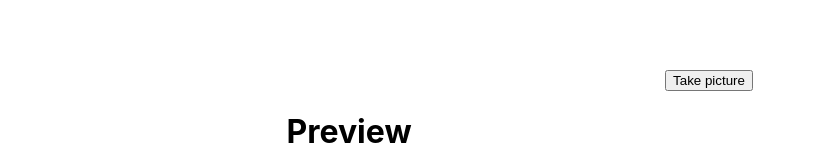
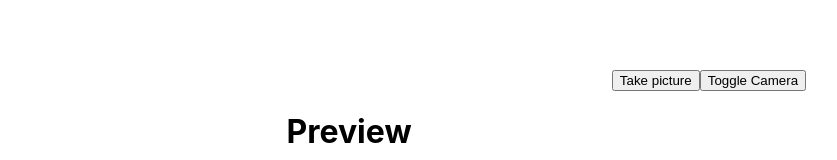
Before and after one commit to Guille-Rubio/passport-ocr, a React (Create React App) app: page / in a window 1280 px wide. Shown: the part 621-781 px from the top of the page, without its empty margins (291-1128 px from the left). Built offline with nearby package versions, Linux system fonts and the light colour scheme; no server answers.

Commit message:
ADD toggle camera button

```diff
--- a/src/components/WebcamCapture/WebcamCapture.jsx
+++ b/src/components/WebcamCapture/WebcamCapture.jsx
@@ -18,6 +18,7 @@ const WebcamCapture = () => {
   const [fileDataURL, setFileDataURL] = useState(null);
   const [mrz, setMrz] = useState(null);
   const [mrzArr, setMrzArr] = useState("");
+  const [cameraMode, setCameraMode] = useState("");
 
 
   //Detects new uploaded image
@@ -149,6 +150,19 @@ const WebcamCapture = () => {
     })();
   };
 
+
+  const handleToggleCamera = () => {
+    let cameraModes = {
+      front: "user",
+      back: { exact: "environment" }
+    }
+    if (cameraMode === cameraModes.front) {
+      setCameraMode(cameraModes.back);
+    } else if (cameraMode === cameraModes.back) {
+      setCameraMode(cameraModes.front);
+    }
+  }
+
   return (
     <>
       <h1>Form Input</h1>
@@ -191,6 +205,7 @@ const WebcamCapture = () => {
           </button>
         )}
       </Webcam>
+      <button onClick={handleToggleCamera}>Toggle Camera</button>
       <h1>Preview</h1>
       <img src={preview} alt="capture" width="200px" />
       <img src={mrzPreview} alt="mzr" width="200px" />
```
